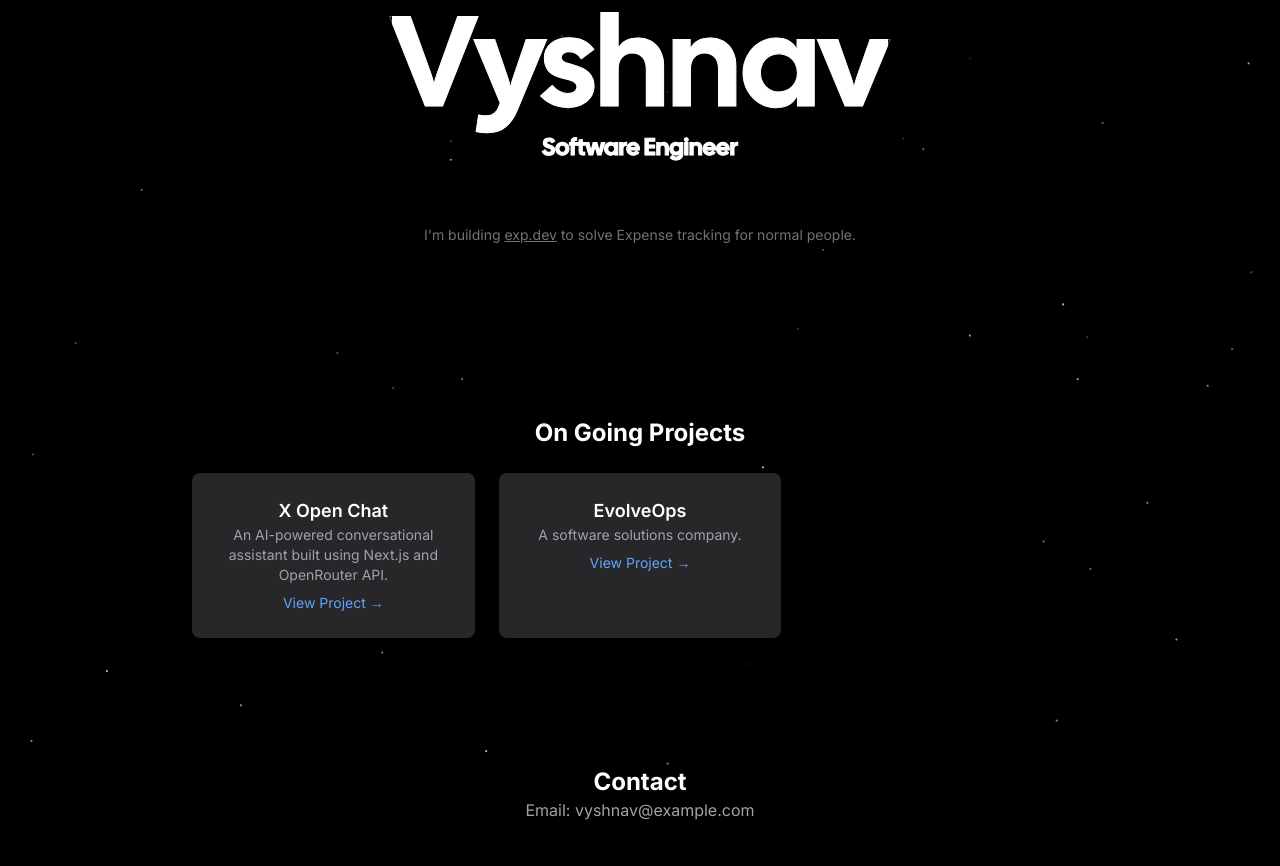
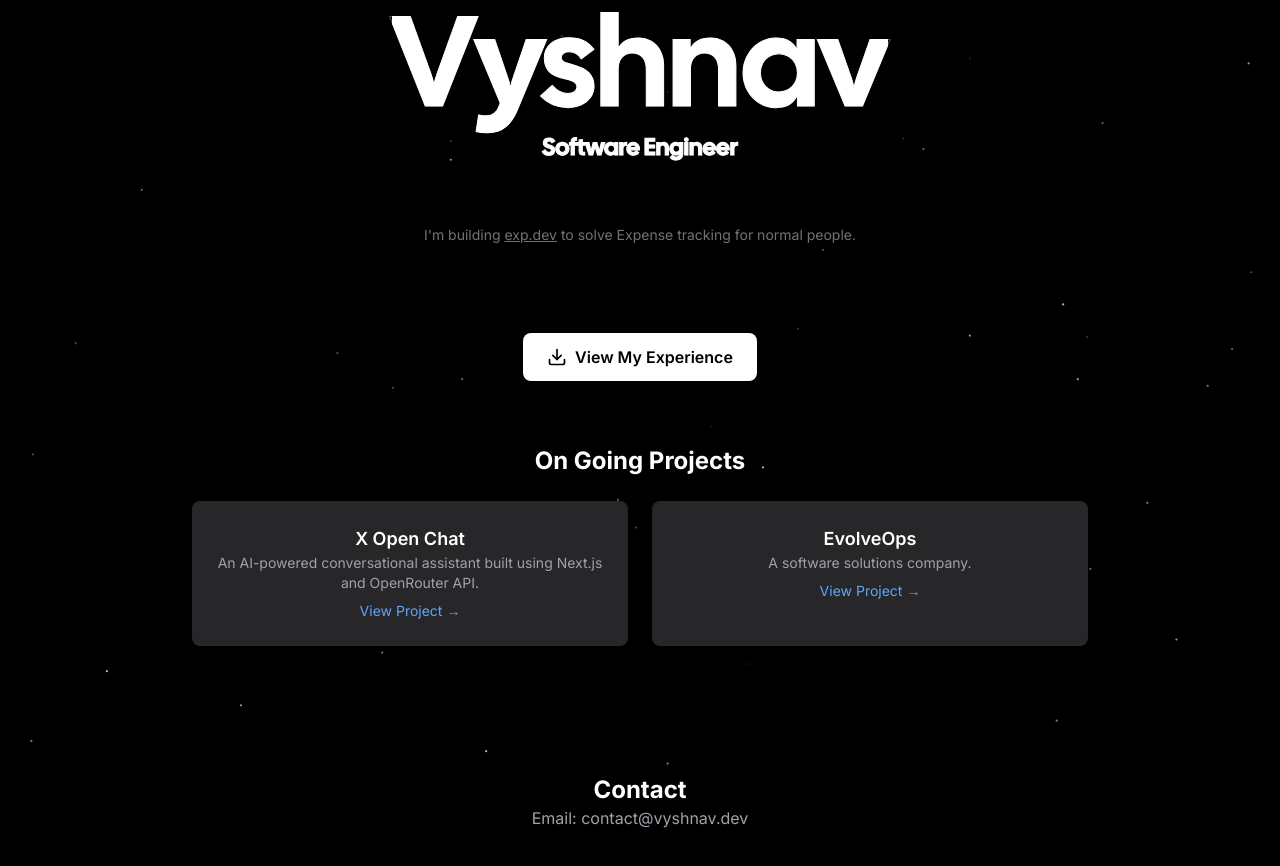
Before and after one commit to vyshnav-suresh/portfolio, a Next.js app: page / in a window 1280 px wide. Shown: the top 866 px of the page. Built offline with nearby package versions, Linux system fonts and the light colour scheme; no server answers; what tailwindcss-debug-screens would draw is missing.

Commit message:
Updates on design

```diff
--- a/app/layout.tsx
+++ b/app/layout.tsx
@@ -6,19 +6,19 @@ import { Analytics } from "./components/analytics";
 
 export const metadata: Metadata = {
   title: {
-    default: "vyshnav.com",
-    template: "%s | vyshnav.com",
+    default: "vyshnav.dev",
+    template: "%s | vyshnav.dev",
   },
   description: "Dev @ work",
   openGraph: {
-    title: "vyshnav.com",
+    title: "vyshnav.dev",
     description:
       "Dev @ work",
-    url: "https://vyshnav.com",
+    url: "https://vyshnav.dev",
     siteName: "",
     images: [
       {
-        url: "https://vyshnav.com/og.png",
+        url: "https://vyshnav.dev/og.png",
         width: 1920,
         height: 1080,
       },
--- a/app/page.tsx
+++ b/app/page.tsx
@@ -27,6 +27,7 @@ export default function Home() {
     const processingToast = toast.loading("Processing...", {
       style: { borderRadius: "10px", background: "#333", color: "#fff" },
     });
+
     setTimeout(() => {
       toast.dismiss(processingToast);
       toast.success("Download Successful! ✅", {
@@ -49,6 +50,8 @@ export default function Home() {
     <div className="flex flex-col items-center justify-center min-h-screen py-2">
       <Particles className="absolute inset-0 -z-10 animate-fade-in" quantity={100} />
       <div className="hidden w-screen h-px animate-glow md:block animate-fade-left bg-gradient-to-r from-zinc-300/0 via-zinc-300/50 to-zinc-300/0" />
+
+      {/* Heading Section */}
       <section className="text-center">
         <h1 className="z-10 text-4xl text-transparent duration-1000 bg-white cursor-default text-edge-outline animate-title font-display sm:text-6xl md:text-9xl whitespace-nowrap bg-clip-text">
           Vyshnav
@@ -68,17 +71,22 @@ export default function Home() {
           to solve Expense tracking for normal people.
         </p>
       </section>
-      <div>
-        <Download className="w-5 h-5" />
-        <Link href="/experience" className="underline duration-500 hover:text-zinc-300">
-          View My Experience
-        </Link>
+
+      {/* 🔥 Fixed "View My Experience" Button */}
+      <div className="flex items-center justify-center mt-6">
+        <button
+          onClick={handleDownload}
+          className="flex items-center gap-2 px-6 py-3 bg-white text-black font-semibold rounded-lg shadow-lg hover:bg-gray-300 transition-all"
+        >
+          <Download className="w-5 h-5" />
+          {isDownloading ? "Downloading..." : "View My Experience"}
+        </button>
       </div>
 
       {/* Project Showcase Section */}
       <section className="my-16 text-center animate-fade-in w-full max-w-4xl">
         <h2 className="text-2xl font-bold text-white">On Going Projects</h2>
-        <div className="grid grid-cols-1 md:grid-cols-3 gap-6 mt-6">
+        <div className="grid grid-cols-1 md:grid-cols-2 gap-6 mt-6">
           {navigation.map((project, index) => (
             <article
               key={index}
@@ -93,9 +101,11 @@ export default function Home() {
           ))}
         </div>
       </section>
+
+      {/* Contact Section */}
       <section id="contact" className="my-16 text-center animate-fade-in">
         <h2 className="text-2xl font-bold text-white">Contact</h2>
-        <p className="text-zinc-400">Email: vyshnav@example.com</p>
+        <p className="text-zinc-400">Email: contact@vyshnav.dev</p>
       </section>
     </div>
   );
```
